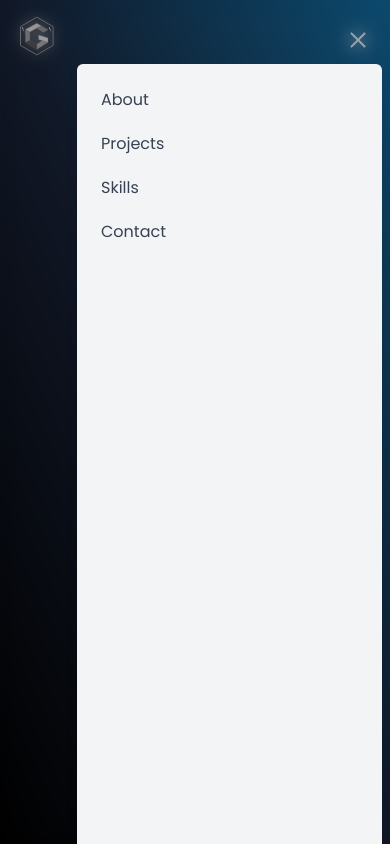
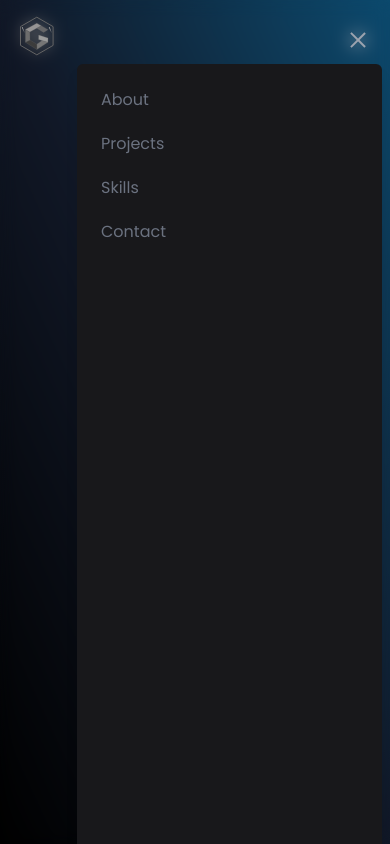
Before and after one commit to gustavoylc/portfolio, a Next.js app: page /Layout in a window 390 px wide. Both pictures are taken after a click on the button 358 px from the left and 40 px from the top of the page. Built offline with nearby package versions, Linux system fonts and the light colour scheme.

Commit message:
style: update colors

```diff
--- a/src/components/MobileMenu.jsx
+++ b/src/components/MobileMenu.jsx
@@ -23,7 +23,7 @@ function MobileMenu({ isOpen, routes, currentRoute, handleToggle }) {
   return (
     <div className="relative h-screen">
       <motion.div
-        className={`absolute top-0 right-0 w-[305px] bg-gray-100 shadow-lg rounded-md h-full  ${
+        className={`absolute top-0 right-0 w-[305px] bg-gray-100 shadow-lg rounded-md h-full bg-zinc-900  ${
           isOpen ? 'block' : 'hidden'
         }`}
         initial={{ x: '100%' }}
@@ -41,7 +41,7 @@ function MobileMenu({ isOpen, routes, currentRoute, handleToggle }) {
             staggerChildren: 0.1,
           }}
         >
-          <ul className="p-4 flex flex-col gap-5 text-gray-700">
+          <ul className="p-4 flex flex-col gap-5 text-gray-500">
             {routes.map((route) => (
               <li key={route.text} onClick={handleToggle}>
                 <NavLink
```
